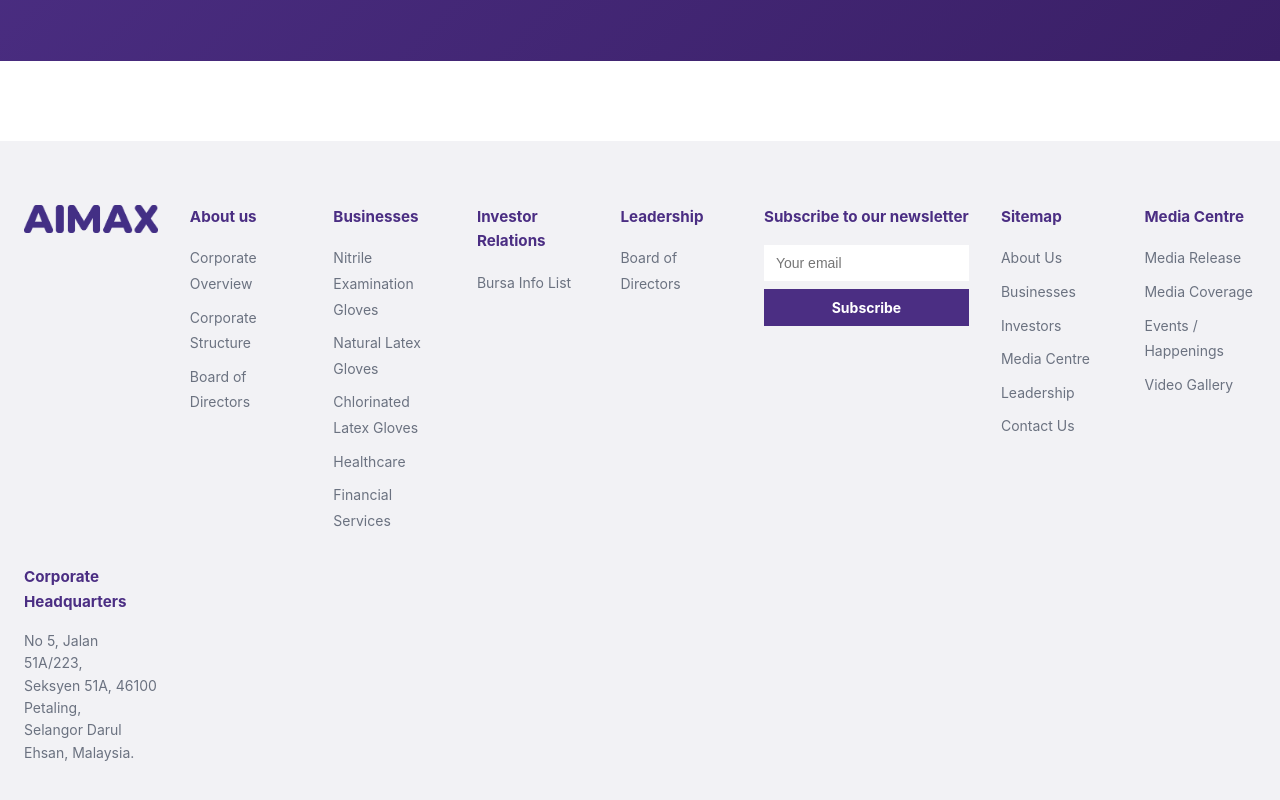
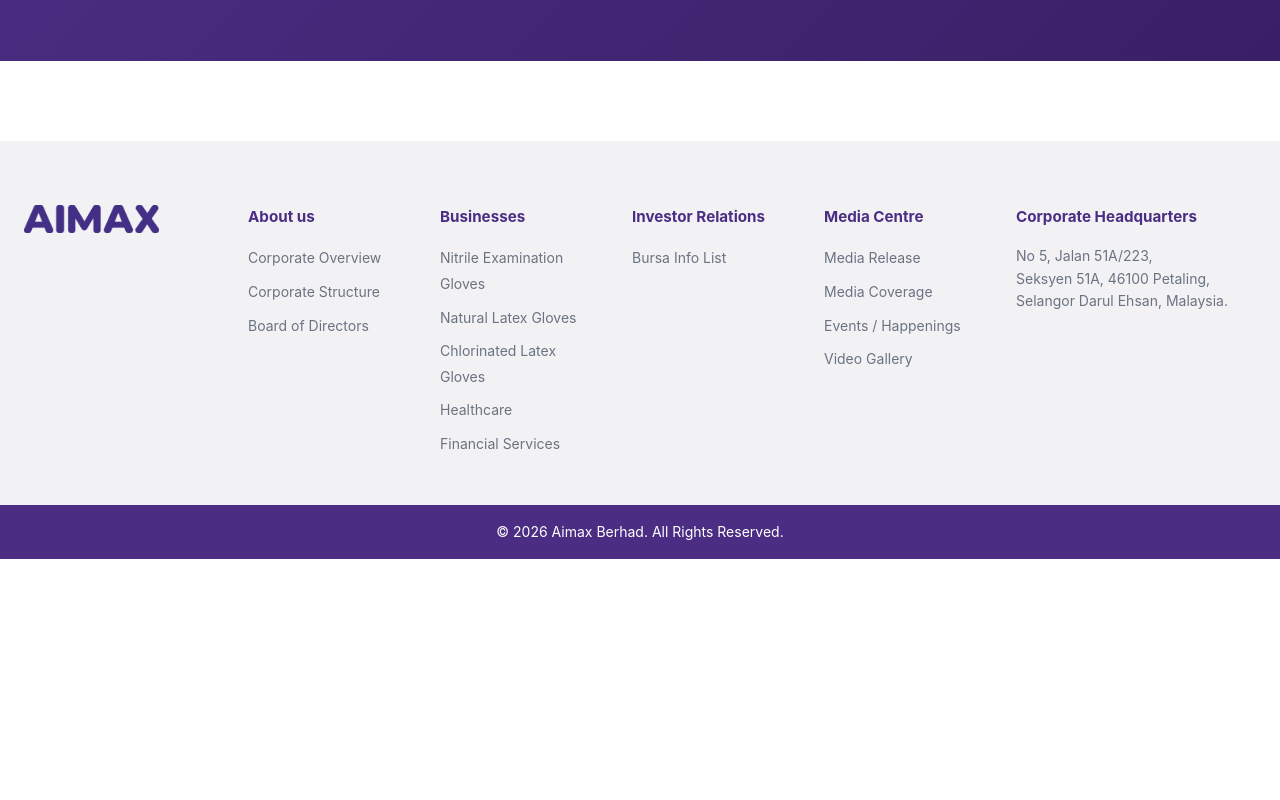
Before and after one commit to lineclearexpresscms/aimax-berhad-web, an Angular app: page / in a window 1280 px wide. Shown: the part 1988-2788 px from the top of the page. After the commit the page ends 2547 px from the top, so only its background shows below. Built offline with nearby package versions, Linux system fonts and the light colour scheme.

Commit message:
update footer

```diff
--- a/src/app/footer/footer.component.css
+++ b/src/app/footer/footer.component.css
@@ -5,7 +5,7 @@
 }
 .footer__grid {
   display: grid;
-  grid-template-columns: 1.2fr repeat(7, 1fr);
+  grid-template-columns: 1.2fr 1fr 1fr 1fr 1fr 1.5fr;
   gap: 32px;
   padding-bottom: 48px;
 }
--- a/src/app/footer/footer.component.html
+++ b/src/app/footer/footer.component.html
@@ -32,33 +32,6 @@
     </div>
 
     <div class="footer__col">
-      <h4 class="footer__heading">Leadership</h4>
-      <ul class="footer__list">
-        <li><a routerLink="/about/board-of-directors">Board of Directors</a></li>
-      </ul>
-    </div>
-
-    <div class="footer__col footer__col--newsletter">
-      <h4 class="footer__heading">Subscribe to our newsletter</h4>
-      <form class="footer__newsletter" (submit)="$event.preventDefault()">
-        <input type="email" placeholder="Your email" required />
-        <button type="submit">Subscribe</button>
-      </form>
-    </div>
-
-    <div class="footer__col">
-      <h4 class="footer__heading">Sitemap</h4>
-      <ul class="footer__list">
-        <li><a routerLink="/about">About Us</a></li>
-        <li><a routerLink="/businesses">Businesses</a></li>
-        <li><a routerLink="/investor-relations">Investors</a></li>
-        <li><a routerLink="/media-centre">Media Centre</a></li>
-        <li><a routerLink="/about/board-of-directors">Leadership</a></li>
-        <li><a routerLink="/contact-us">Contact Us</a></li>
-      </ul>
-    </div>
-
-    <div class="footer__col">
       <h4 class="footer__heading">Media Centre</h4>
       <ul class="footer__list">
         <li><a routerLink="/media-centre">Media Release</a></li>
--- a/src/app/header/header.component.css
+++ b/src/app/header/header.component.css
@@ -41,6 +41,7 @@
   padding: 8px 4px;
   transition: opacity 0.2s;
   position: relative;
+  white-space: nowrap;
 }
 .nav__link:hover { opacity: 0.7; }
 .nav__link.is-active::after {
@@ -89,5 +90,9 @@
     padding: 14px 0;
     font-size: 1.1rem;
     border-bottom: 1px solid var(--c-bg-alt);
+    white-space: nowrap;
   }
 }
+@media (max-width: 540px) {
+  .header__reg { display: none; }
+}
--- a/src/app/header/header.component.html
+++ b/src/app/header/header.component.html
@@ -8,7 +8,7 @@
     <nav class="nav" [class.nav--open]="mobileOpen()">
       <ul class="nav__list">
         <li class="nav__item">
-          <a routerLink="/about" routerLinkActive="is-active" class="nav__link" (click)="closeMobile()">About Us</a>
+          <a routerLink="/about" routerLinkActive="is-active" [routerLinkActiveOptions]="{ exact: true }" class="nav__link" (click)="closeMobile()">About Us</a>
         </li>
         <li class="nav__item">
           <a routerLink="/about/board-of-directors" routerLinkActive="is-active" class="nav__link" (click)="closeMobile()">Leadership</a>
```
